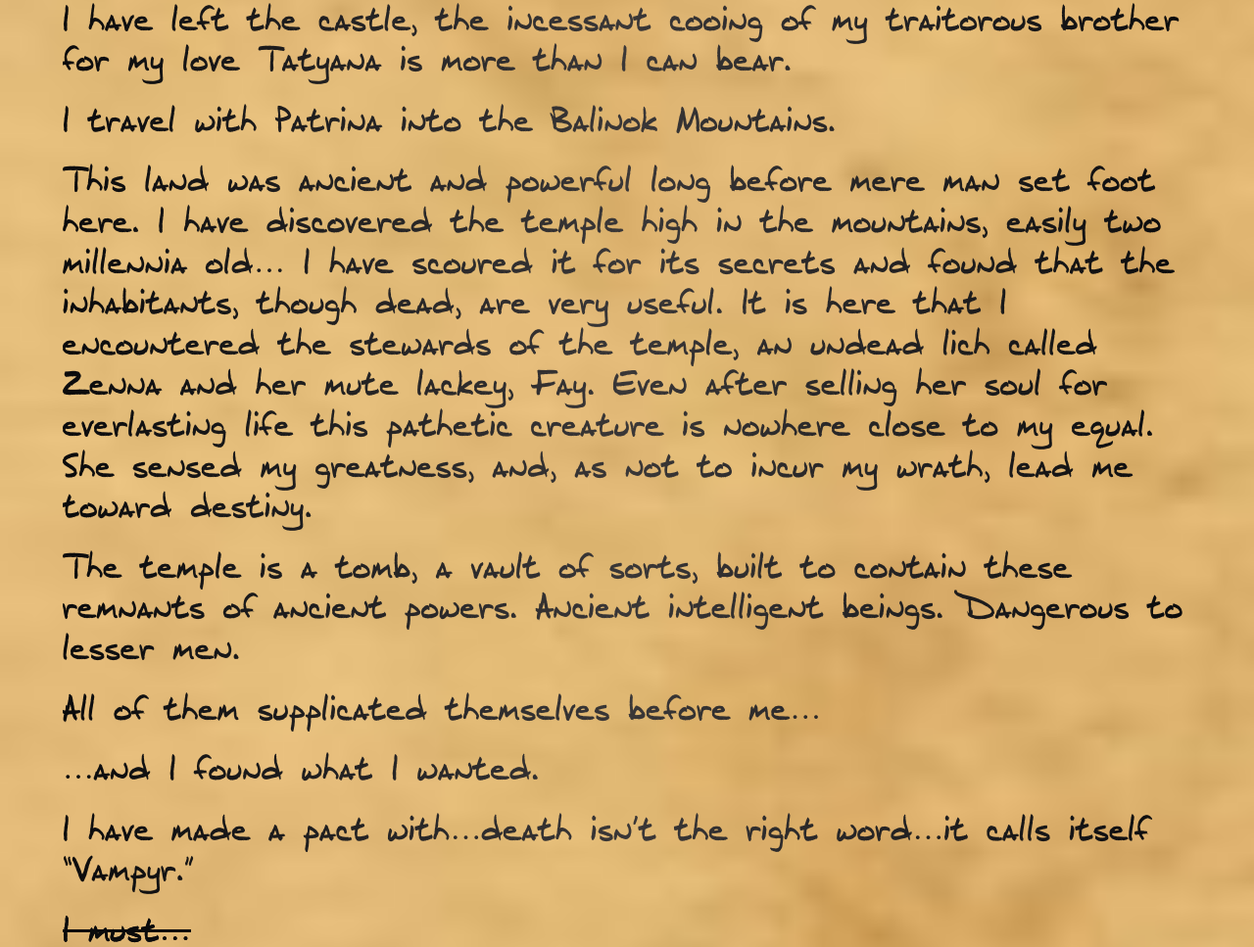
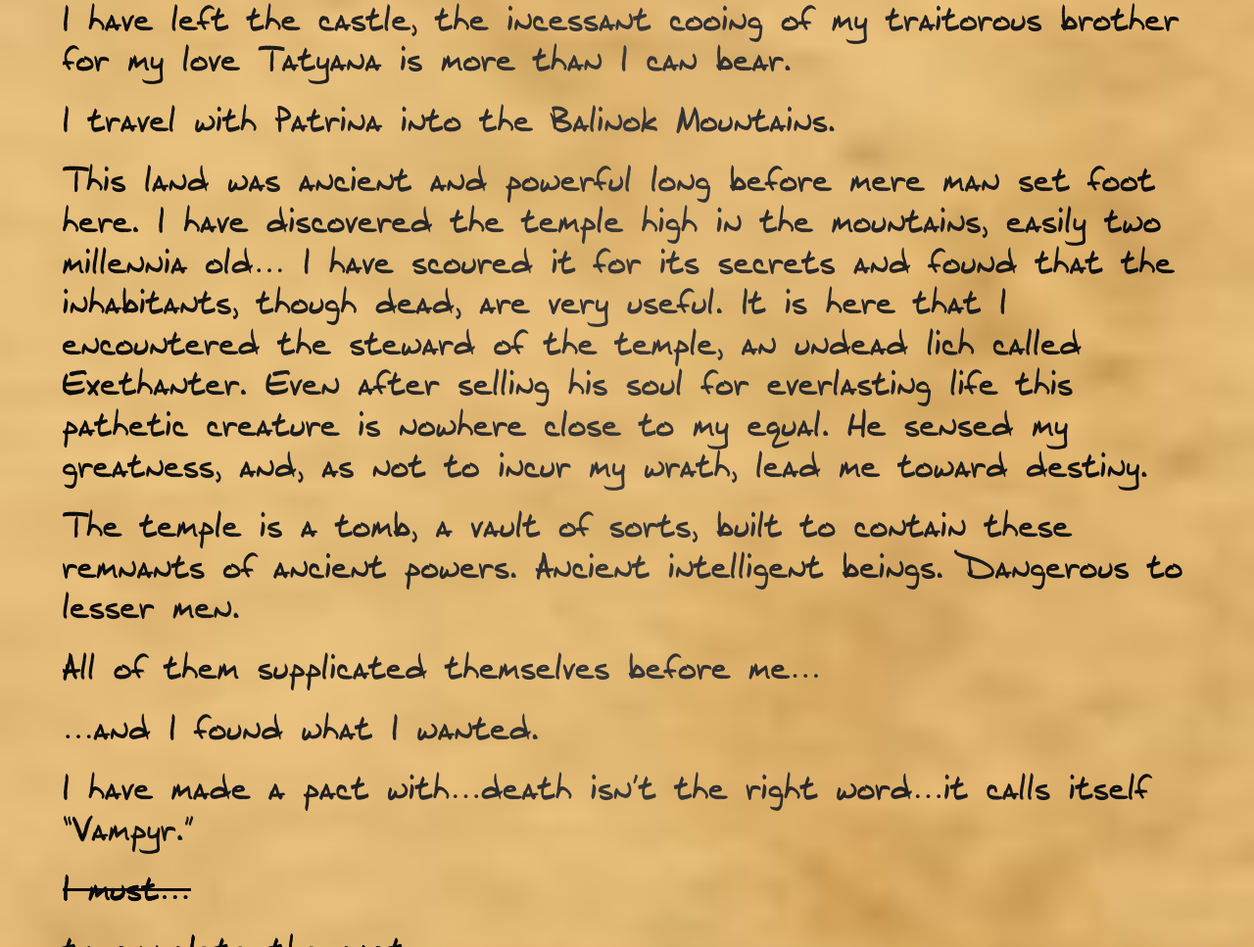
Before and after one commit to Jonfor/journal, a plain HTML site: page index.html in a window 1280 px wide. Shown: the part 9183-10150 px from the top of the page at 98% size. Drawn offline with Linux system fonts and the light colour scheme.

Commit message:
Revert "Correct lich entry"
This reverts commit 5fcf4ba5d7b770130f2abb9648365bf0fe62c851.

```diff
--- a/index.html
+++ b/index.html
@@ -522,12 +522,12 @@
         have scoured it for its secrets and found
         that the inhabitants, though dead, are
         very useful. It is here that I encountered
-        the stewards of the temple, an undead
-        lich called Zenna and her mute lackey, Fay.
-        Even after selling her soul for everlasting
-        life this pathetic creature is nowhere close
-        to my equal. She sensed my greatness, and,
-        as not to incur my wrath, lead me toward destiny.
+        the steward of the temple, an undead
+        lich called Exethanter. Even after selling
+        his soul for everlasting life this pathetic
+        creature is nowhere close to my equal.
+        He sensed my greatness, and, as not to
+        incur my wrath, lead me toward destiny.
     </p>
     <p>
         The temple is a tomb, a vault of sorts,
```
